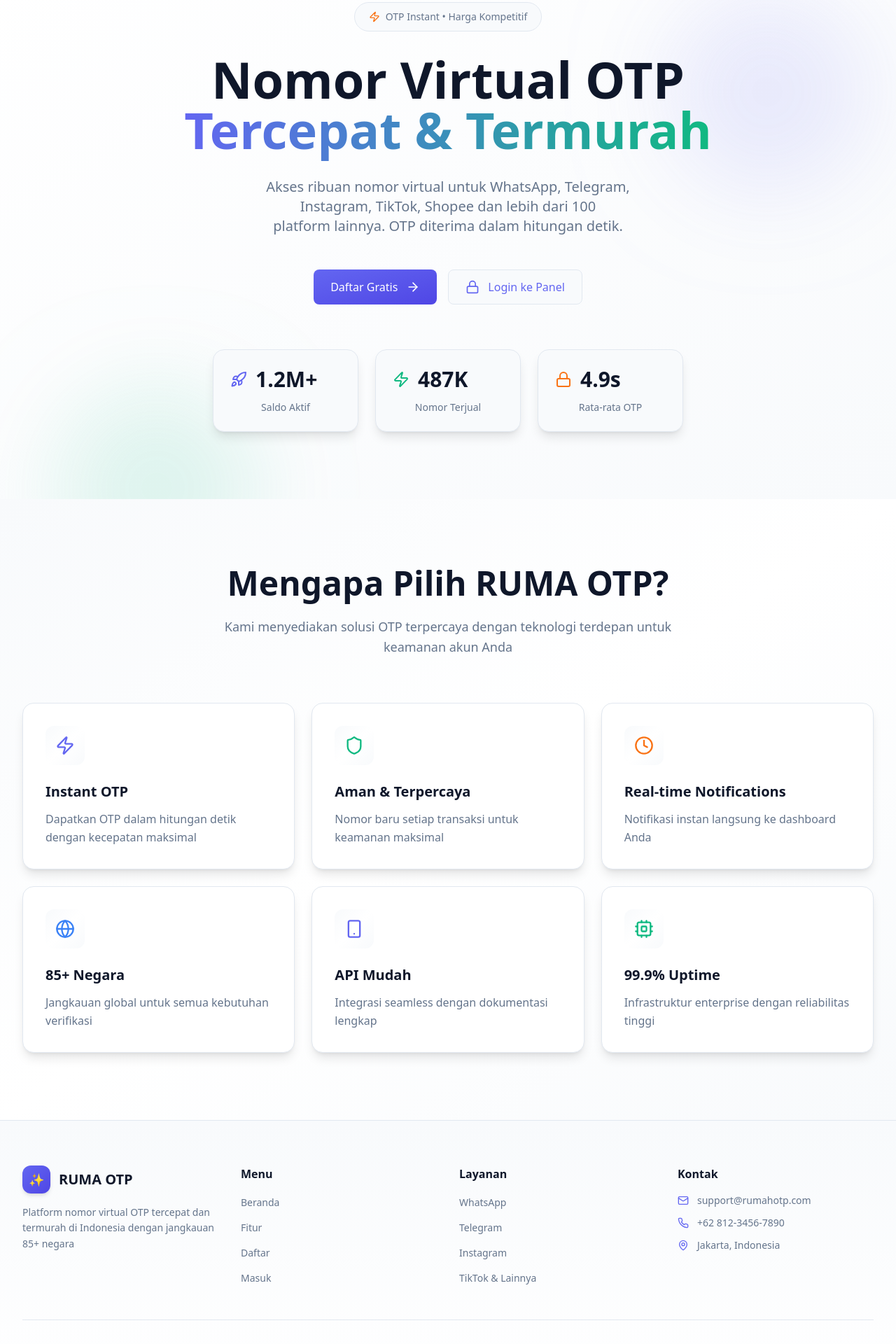
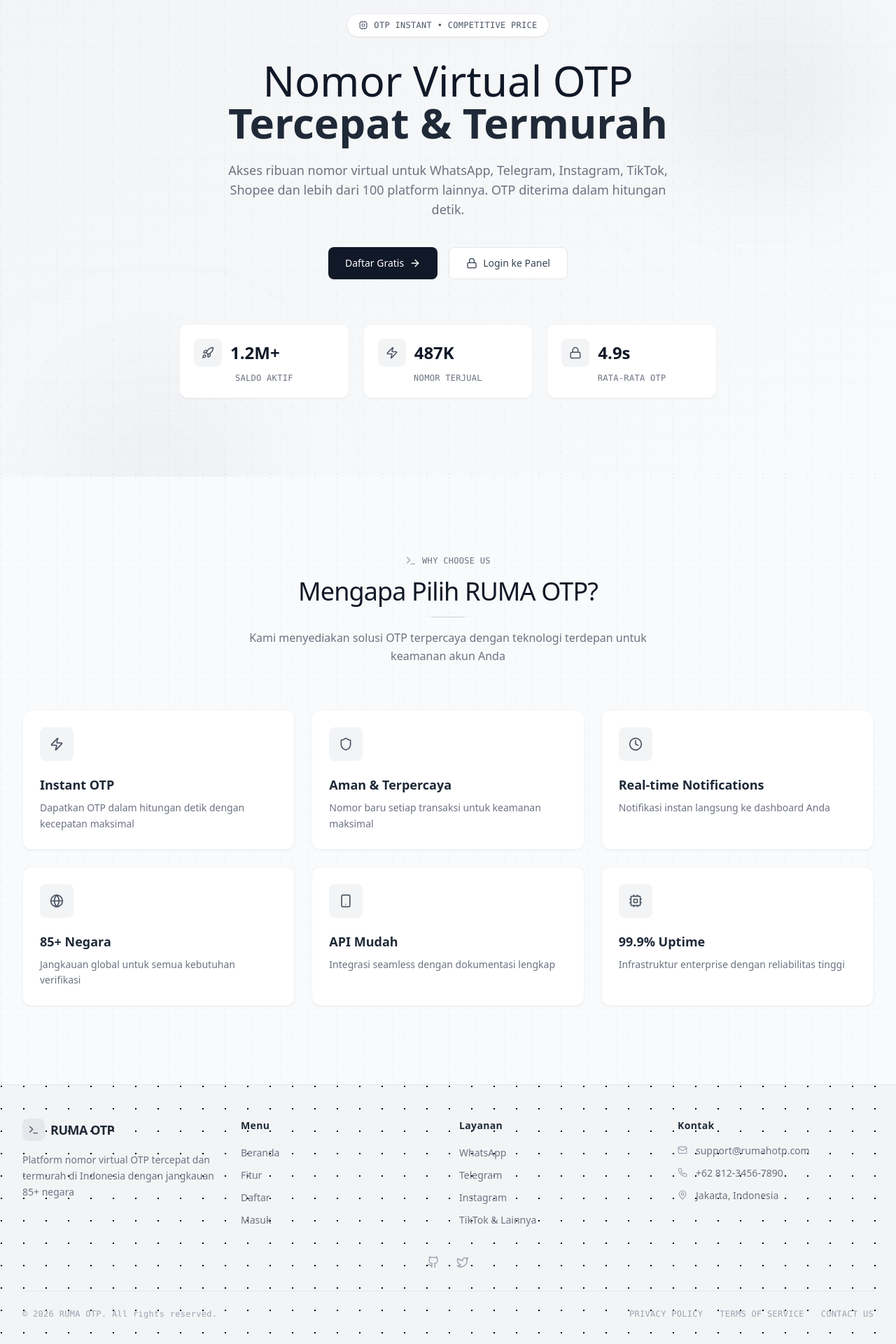
Before and after one commit to fahrihosting3/websiteotp, a Next.js app: page / in a window 1280 px wide. Shown: the part 160-2080 px from the top of the page at 70% size. Built offline with nearby package versions, Linux system fonts and the light colour scheme.

Commit message:
Add files via upload

```diff
--- a/components/Features.tsx
+++ b/components/Features.tsx
@@ -1,5 +1,6 @@
 // components/Features.tsx
-import { Zap, Shield, Clock, Globe, Smartphone, Cpu } from "lucide-react";
+"use client";
+import { Zap, Shield, Clock, Globe, Smartphone, Cpu, Terminal } from "lucide-react";
 
 export default function Features() {
   const features = [
@@ -7,49 +8,59 @@
       icon: Zap,
       title: "Instant OTP",
       desc: "Dapatkan OTP dalam hitungan detik dengan kecepatan maksimal",
-      color: "text-[var(--color-primary)]",
     },
     {
       icon: Shield,
       title: "Aman & Terpercaya",
       desc: "Nomor baru setiap transaksi untuk keamanan maksimal",
-      color: "text-[var(--color-secondary)]",
     },
     {
       icon: Clock,
       title: "Real-time Notifications",
       desc: "Notifikasi instan langsung ke dashboard Anda",
-      color: "text-[var(--color-accent)]",
     },
     {
       icon: Globe,
       title: "85+ Negara",
       desc: "Jangkauan global untuk semua kebutuhan verifikasi",
-      color: "text-[var(--color-info)]",
     },
     {
       icon: Smartphone,
       title: "API Mudah",
       desc: "Integrasi seamless dengan dokumentasi lengkap",
-      color: "text-[var(--color-primary)]",
     },
     {
       icon: Cpu,
       title: "99.9% Uptime",
       desc: "Infrastruktur enterprise dengan reliabilitas tinggi",
-      color: "text-[var(--color-secondary)]",
     },
   ];
 
   return (
-    <section id="fitur" className="section-spacing bg-gradient-to-br from-[var(--color-surface)] via-[var(--color-background)] to-[var(--color-surface)]">
-      <div className="container-custom">
+    <section id="fitur" className="relative overflow-hidden bg-gray-50 py-20 sm:py-28">
+      {/* Retro Pattern Background */}
+      <div className="absolute inset-0 opacity-5">
+        <div className="absolute inset-0" style={{
+          backgroundImage: `radial-gradient(circle at 2px 2px, #000 1px, transparent 1px)`,
+          backgroundSize: '32px 32px'
+        }}></div>
+      </div>
+
+      {/* Subtle Grid */}
+      <div className="absolute inset-0 bg-[linear-gradient(0deg,_#d1d5db_1px,_transparent_1px),linear-gradient(90deg,_#d1d5db_1px,_transparent_1px)] bg-[length:40px_40px] opacity-10"></div>
+
+      <div className="relative z-10 max-w-7xl mx-auto px-4 sm:px-6 lg:px-8">
         {/* Section Header */}
         <div className="text-center mb-16 max-w-2xl mx-auto">
-          <h2 className="text-4xl sm:text-5xl font-bold mb-6 text-[var(--color-text-primary)]">
+          <div className="flex items-center justify-center gap-2 mb-4">
+            <Terminal size={16} className="text-gray-400" />
+            <span className="text-xs font-mono text-gray-500 tracking-wide">WHY CHOOSE US</span>
+          </div>
+          <h2 className="text-3xl sm:text-4xl font-light text-gray-900 mb-4 tracking-tight">
             Mengapa Pilih RUMA OTP?
           </h2>
-          <p className="text-lg text-[var(--color-text-secondary)] leading-relaxed">
+          <div className="w-12 h-px bg-gray-300 mx-auto my-4"></div>
+          <p className="text-base text-gray-500 leading-relaxed max-w-xl mx-auto">
             Kami menyediakan solusi OTP terpercaya dengan teknologi terdepan untuk keamanan akun Anda
           </p>
         </div>
@@ -61,15 +72,15 @@
             return (
               <div
                 key={i}
-                className="bg-[var(--color-background)] border border-[var(--color-border)] rounded-2xl p-8 card-shadow hover:border-[var(--color-primary)] transition-all duration-300 group"
+                className="group bg-white border border-gray-100 rounded-xl p-6 shadow-sm hover:shadow-md transition-all duration-300 hover:border-gray-200"
               >
-                <div className={`w-14 h-14 rounded-xl bg-gradient-to-br from-[var(--color-primary)]/10 to-[var(--color-secondary)]/10 flex items-center justify-center mb-6 group-hover:shadow-lg transition-shadow duration-300`}>
-                  <IconComponent size={28} className={f.color} />
+                <div className="w-12 h-12 bg-gray-100 rounded-lg flex items-center justify-center mb-5 group-hover:bg-gray-200 transition-colors duration-300">
+                  <IconComponent size={20} className="text-gray-600" />
                 </div>
-                <h3 className="text-xl font-bold text-[var(--color-text-primary)] mb-3">
+                <h3 className="text-lg font-semibold text-gray-800 mb-2">
                   {f.title}
                 </h3>
-                <p className="text-[var(--color-text-secondary)] leading-relaxed">
+                <p className="text-sm text-gray-500 leading-relaxed">
                   {f.desc}
                 </p>
               </div>
--- a/components/Footer.tsx
+++ b/components/Footer.tsx
@@ -1,47 +1,56 @@
 // components/Footer.tsx
+"use client";
 import Link from "next/link";
-import { Mail, MapPin, Phone } from "lucide-react";
+import { Mail, MapPin, Phone, Terminal, Github, Twitter } from "lucide-react";
 
 export default function Footer() {
   return (
-    <footer className="bg-gradient-to-b from-[var(--color-surface)] to-[var(--color-background)] border-t border-[var(--color-border)]">
-      <div className="container-custom py-16">
+    <footer className="relative bg-gray-100 border-t border-gray-200 overflow-hidden">
+      {/* Retro Pattern Background */}
+      <div className="absolute inset-0 opacity-3">
+        <div className="absolute inset-0" style={{
+          backgroundImage: `radial-gradient(circle at 2px 2px, #000 1px, transparent 1px)`,
+          backgroundSize: '32px 32px'
+        }}></div>
+      </div>
+
+      <div className="relative z-10 max-w-7xl mx-auto px-4 sm:px-6 lg:px-8 py-12">
         {/* Main Footer Content */}
-        <div className="grid md:grid-cols-4 gap-8 mb-12">
+        <div className="grid md:grid-cols-4 gap-8 mb-10">
           {/* Brand */}
           <div>
-            <div className="flex items-center gap-3 mb-4">
-              <div className="w-10 h-10 bg-gradient-primary rounded-xl flex items-center justify-center text-white text-lg font-bold shadow-md">
-                ✨
+            <div className="flex items-center gap-2 mb-4">
+              <div className="w-8 h-8 bg-gray-200 rounded-lg flex items-center justify-center">
+                <Terminal size={16} className="text-gray-600" />
               </div>
-              <span className="font-bold text-xl text-[var(--color-text-primary)]">RUMA OTP</span>
+              <span className="font-semibold text-lg text-gray-800 tracking-tight">RUMA OTP</span>
             </div>
-            <p className="text-[var(--color-text-secondary)] text-sm leading-relaxed">
+            <p className="text-gray-500 text-sm leading-relaxed">
               Platform nomor virtual OTP tercepat dan termurah di Indonesia dengan jangkauan 85+ negara
             </p>
           </div>
 
           {/* Quick Links */}
           <div>
-            <h3 className="font-bold text-[var(--color-text-primary)] mb-4">Menu</h3>
-            <ul className="space-y-3">
+            <h3 className="font-semibold text-gray-800 text-sm mb-4 tracking-wide">Menu</h3>
+            <ul className="space-y-2">
               <li>
-                <Link href="/" className="text-[var(--color-text-secondary)] hover:text-[var(--color-primary)] transition-colors text-sm">
+                <Link href="/" className="text-gray-500 hover:text-gray-700 transition-colors text-sm">
                   Beranda
                 </Link>
               </li>
               <li>
-                <Link href="/#fitur" className="text-[var(--color-text-secondary)] hover:text-[var(--color-primary)] transition-colors text-sm">
+                <Link href="/#fitur" className="text-gray-500 hover:text-gray-700 transition-colors text-sm">
                   Fitur
                 </Link>
               </li>
               <li>
-                <Link href="/auth/register" className="text-[var(--color-text-secondary)] hover:text-[var(--color-primary)] transition-colors text-sm">
+                <Link href="/auth/register" className="text-gray-500 hover:text-gray-700 transition-colors text-sm">
                   Daftar
                 </Link>
               </li>
               <li>
-                <Link href="/auth/login" className="text-[var(--color-text-secondary)] hover:text-[var(--color-primary)] transition-colors text-sm">
+                <Link href="/auth/login" className="text-gray-500 hover:text-gray-700 transition-colors text-sm">
                   Masuk
                 </Link>
               </li>
@@ -50,25 +59,25 @@
 
           {/* Services */}
           <div>
-            <h3 className="font-bold text-[var(--color-text-primary)] mb-4">Layanan</h3>
-            <ul className="space-y-3">
+            <h3 className="font-semibold text-gray-800 text-sm mb-4 tracking-wide">Layanan</h3>
+            <ul className="space-y-2">
               <li>
-                <a href="#" className="text-[var(--color-text-secondary)] hover:text-[var(--color-primary)] transition-colors text-sm">
+                <a href="#" className="text-gray-500 hover:text-gray-700 transition-colors text-sm">
                   WhatsApp
                 </a>
               </li>
               <li>
-                <a href="#" className="text-[var(--color-text-secondary)] hover:text-[var(--color-primary)] transition-colors text-sm">
+                <a href="#" className="text-gray-500 hover:text-gray-700 transition-colors text-sm">
                   Telegram
                 </a>
               </li>
               <li>
-                <a href="#" className="text-[var(--color-text-secondary)] hover:text-[var(--color-primary)] transition-colors text-sm">
+                <a href="#" className="text-gray-500 hover:text-gray-700 transition-colors text-sm">
                   Instagram
                 </a>
               </li>
               <li>
-                <a href="#" className="text-[var(--color-text-secondary)] hover:text-[var(--color-primary)] transition-colors text-sm">
+                <a href="#" className="text-gray-500 hover:text-gray-700 transition-colors text-sm">
                   TikTok & Lainnya
                 </a>
               </li>
@@ -77,23 +86,23 @@
 
           {/* Contact */}
           <div>
-            <h3 className="font-bold text-[var(--color-text-primary)] mb-4">Kontak</h3>
+            <h3 className="font-semibold text-gray-800 text-sm mb-4 tracking-wide">Kontak</h3>
             <ul className="space-y-3">
               <li className="flex items-start gap-3">
-                <Mail size={16} className="text-[var(--color-primary)] flex-shrink-0 mt-0.5" />
-                <a href="mailto:support@rumahotp.com" className="text-[var(--color-text-secondary)] hover:text-[var(--color-primary)] transition-colors text-sm">
+                <Mail size={14} className="text-gray-400 flex-shrink-0 mt-0.5" />
+                <a href="mailto:support@rumahotp.com" className="text-gray-500 hover:text-gray-700 transition-colors text-sm">
                   support@rumahotp.com
                 </a>
               </li>
               <li className="flex items-start gap-3">
-                <Phone size={16} className="text-[var(--color-primary)] flex-shrink-0 mt-0.5" />
-                <a href="tel:+6281234567890" className="text-[var(--color-text-secondary)] hover:text-[var(--color-primary)] transition-colors text-sm">
+                <Phone size={14} className="text-gray-400 flex-shrink-0 mt-0.5" />
+                <a href="tel:+6281234567890" className="text-gray-500 hover:text-gray-700 transition-colors text-sm">
                   +62 812-3456-7890
                 </a>
               </li>
               <li className="flex items-start gap-3">
-                <MapPin size={16} className="text-[var(--color-primary)] flex-shrink-0 mt-0.5" />
-                <span className="text-[var(--color-text-secondary)] text-sm">
+                <MapPin size={14} className="text-gray-400 flex-shrink-0 mt-0.5" />
+                <span className="text-gray-500 text-sm">
                   Jakarta, Indonesia
                 </span>
               </li>
@@ -101,16 +110,26 @@
           </div>
         </div>
 
+        {/* Social Links - Optional */}
+        <div className="flex justify-center gap-6 mb-8">
+          <a href="#" className="text-gray-400 hover:text-gray-600 transition-colors">
+            <Github size={18} />
+          </a>
+          <a href="#" className="text-gray-400 hover:text-gray-600 transition-colors">
+            <Twitter size={18} />
+          </a>
+        </div>
+
         {/* Divider */}
-        <div className="h-px bg-[var(--color-border)] my-8"></div>
+        <div className="h-px bg-gray-200 my-6"></div>
 
         {/* Bottom Footer */}
-        <div className="flex flex-col sm:flex-row justify-between items-center gap-4 text-sm text-[var(--color-text-secondary)]">
-          <p>© 2026 RUMA OTP. Semua hak cipta dilindungi.</p>
+        <div className="flex flex-col sm:flex-row justify-between items-center gap-4 text-xs text-gray-400">
+          <p className="font-mono tracking-wide">© 2026 RUMA OTP. All rights reserved.</p>
           <div className="flex gap-6">
-            <a href="#" className="hover:text-[var(--color-primary)] transition-colors">Kebijakan Privasi</a>
-            <a href="#" className="hover:text-[var(--color-primary)] transition-colors">Syarat & Ketentuan</a>
-            <a href="#" className="hover:text-[var(--color-primary)] transition-colors">Hubungi Kami</a>
+            <a href="#" className="hover:text-gray-600 transition-colors font-mono tracking-wide">PRIVACY POLICY</a>
+            <a href="#" className="hover:text-gray-600 transition-colors font-mono tracking-wide">TERMS OF SERVICE</a>
+            <a href="#" className="hover:text-gray-600 transition-colors font-mono tracking-wide">CONTACT US</a>
           </div>
         </div>
       </div>
--- a/components/Hero.tsx
+++ b/components/Hero.tsx
@@ -1,35 +1,47 @@
+// components/Hero.tsx
 "use client";
-import { ArrowRight, Zap, Lock, Rocket } from "lucide-react";
+import { ArrowRight, Zap, Lock, Rocket, Terminal, Cpu } from "lucide-react";
 import { useRouter } from "next/navigation";
 
 export default function Hero() {
   const router = useRouter();
 
   return (
-    <section className="section-spacing bg-gradient-to-br from-[var(--color-background)] to-[var(--color-surface)] relative overflow-hidden">
-      {/* Animated background elements */}
-      <div className="absolute inset-0 overflow-hidden pointer-events-none">
-        <div className="absolute top-20 right-10 w-72 h-72 bg-[var(--color-primary)] rounded-full mix-blend-multiply filter blur-3xl opacity-10 animate-pulse"></div>
-        <div className="absolute -bottom-32 left-20 w-72 h-72 bg-[var(--color-secondary)] rounded-full mix-blend-multiply filter blur-3xl opacity-10 animate-pulse animation-delay-2000"></div>
+    <section className="relative overflow-hidden bg-gradient-to-br from-gray-100 to-gray-50 py-20 sm:py-28">
+      {/* Retro Pattern Background */}
+      <div className="absolute inset-0 opacity-5">
+        <div className="absolute inset-0" style={{
+          backgroundImage: `radial-gradient(circle at 2px 2px, #000 1px, transparent 1px)`,
+          backgroundSize: '32px 32px'
+        }}></div>
       </div>
 
-      <div className="container-custom relative z-10">
+      {/* Subtle Grid */}
+      <div className="absolute inset-0 bg-[linear-gradient(0deg,_#d1d5db_1px,_transparent_1px),linear-gradient(90deg,_#d1d5db_1px,_transparent_1px)] bg-[length:40px_40px] opacity-10"></div>
+
+      {/* Subtle animated circles - gray tones */}
+      <div className="absolute inset-0 overflow-hidden pointer-events-none">
+        <div className="absolute top-20 right-10 w-72 h-72 bg-gray-400 rounded-full mix-blend-multiply filter blur-3xl opacity-5 animate-pulse"></div>
+        <div className="absolute -bottom-32 left-20 w-72 h-72 bg-gray-500 rounded-full mix-blend-multiply filter blur-3xl opacity-5 animate-pulse animation-delay-2000"></div>
+      </div>
+
+      <div className="relative z-10 max-w-7xl mx-auto px-4 sm:px-6 lg:px-8">
         <div className="text-center max-w-4xl mx-auto">
-          {/* Badge */}
-          <div className="inline-flex items-center gap-2 bg-[var(--color-surface)] border border-[var(--color-border)] px-5 py-2.5 rounded-full text-sm font-medium mb-8">
-            <Zap size={16} className="text-[var(--color-accent)]" />
-            <span className="text-[var(--color-text-secondary)]">OTP Instant • Harga Kompetitif</span>
+          {/* Badge - Retro Style */}
+          <div className="inline-flex items-center gap-2 bg-white border border-gray-200 px-4 py-2 rounded-full mb-8 shadow-sm">
+            <Cpu size={14} className="text-gray-500" />
+            <span className="text-xs font-mono text-gray-600 tracking-wide">OTP INSTANT • COMPETITIVE PRICE</span>
           </div>
 
           {/* Main Heading */}
-          <h1 className="text-5xl sm:text-6xl lg:text-7xl font-bold leading-tight mb-8 text-balance">
+          <h1 className="text-4xl sm:text-5xl lg:text-6xl font-light text-gray-900 leading-tight mb-6">
             Nomor Virtual OTP
             <br />
-            <span className="text-gradient">Tercepat & Termurah</span>
+            <span className="font-semibold text-gray-800">Tercepat & Termurah</span>
           </h1>
 
           {/* Subheading */}
-          <p className="text-lg sm:text-xl text-[var(--color-text-secondary)] max-w-2xl mx-auto mb-12 text-balance leading-relaxed">
+          <p className="text-base sm:text-lg text-gray-500 max-w-2xl mx-auto mb-10 leading-relaxed">
             Akses ribuan nomor virtual untuk WhatsApp, Telegram, Instagram, TikTok, Shopee dan lebih dari 100 platform lainnya. OTP diterima dalam hitungan detik.
           </p>
 
@@ -37,46 +49,69 @@
           <div className="flex flex-col sm:flex-row gap-4 justify-center mb-16">
             <button
               onClick={() => router.push("/auth/register")}
-              className="btn-primary flex items-center justify-center gap-3 group"
+              className="inline-flex items-center justify-center gap-2 px-6 py-3 bg-gray-900 text-white text-sm font-medium rounded-lg hover:bg-gray-800 transition-all duration-300 group shadow-sm"
             >
               Daftar Gratis
-              <ArrowRight size={20} className="group-hover:translate-x-1 transition-transform" />
+              <ArrowRight size={16} className="group-hover:translate-x-0.5 transition-transform" />
             </button>
             <button
               onClick={() => router.push("/auth/login")}
-              className="btn-secondary flex items-center justify-center gap-3"
+              className="inline-flex items-center justify-center gap-2 px-6 py-3 bg-white text-gray-700 text-sm font-medium border border-gray-200 rounded-lg hover:bg-gray-50 hover:border-gray-300 transition-all duration-300"
             >
-              <Lock size={20} />
+              <Lock size={16} />
               Login ke Panel
             </button>
           </div>
 
-          {/* Stats Grid */}
-          <div className="grid grid-cols-1 sm:grid-cols-3 gap-6 max-w-2xl mx-auto">
-            <div className="bg-[var(--color-surface)] border border-[var(--color-border)] rounded-2xl p-6 card-shadow">
-              <div className="flex items-center gap-3 mb-3">
-                <Rocket className="text-[var(--color-primary)]" size={24} />
-                <div className="text-3xl font-bold text-[var(--color-text-primary)]">1.2M+</div>
+          {/* Stats Grid - Retro Cards */}
+          <div className="grid grid-cols-1 sm:grid-cols-3 gap-5 max-w-3xl mx-auto">
+            <div className="bg-white border border-gray-100 rounded-xl p-5 shadow-sm hover:shadow-md transition-all duration-300">
+              <div className="flex items-center gap-3 mb-2">
+                <div className="w-10 h-10 bg-gray-100 rounded-lg flex items-center justify-center">
+                  <Rocket size={18} className="text-gray-600" />
+                </div>
+                <div className="text-2xl font-semibold text-gray-900">1.2M+</div>
               </div>
-              <div className="text-[var(--color-text-secondary)] text-sm font-medium">Saldo Aktif</div>
+              <div className="text-xs text-gray-500 font-mono tracking-wide">SALDO AKTIF</div>
             </div>
-            <div className="bg-[var(--color-surface)] border border-[var(--color-border)] rounded-2xl p-6 card-shadow">
-              <div className="flex items-center gap-3 mb-3">
-                <Zap className="text-[var(--color-secondary)]" size={24} />
-                <div className="text-3xl font-bold text-[var(--color-text-primary)]">487K</div>
+
+            <div className="bg-white border border-gray-100 rounded-xl p-5 shadow-sm hover:shadow-md transition-all duration-300">
+              <div className="flex items-center gap-3 mb-2">
+                <div className="w-10 h-10 bg-gray-100 rounded-lg flex items-center justify-center">
+                  <Zap size={18} className="text-gray-600" />
+                </div>
+                <div className="text-2xl font-semibold text-gray-900">487K</div>
               </div>
-              <div className="text-[var(--color-text-secondary)] text-sm font-medium">Nomor Terjual</div>
+              <div className="text-xs text-gray-500 font-mono tracking-wide">NOMOR TERJUAL</div>
             </div>
-            <div className="bg-[var(--color-surface)] border border-[var(--color-border)] rounded-2xl p-6 card-shadow">
-              <div className="flex items-center gap-3 mb-3">
-                <Lock className="text-[var(--color-accent)]" size={24} />
-                <div className="text-3xl font-bold text-[var(--color-text-primary)]">4.9s</div>
+
+            <div className="bg-white border border-gray-100 rounded-xl p-5 shadow-sm hover:shadow-md transition-all duration-300">
+              <div className="flex items-center gap-3 mb-2">
+                <div className="w-10 h-10 bg-gray-100 rounded-lg flex items-center justify-center">
+                  <Lock size={18} className="text-gray-600" />
+                </div>
+                <div className="text-2xl font-semibold text-gray-900">4.9s</div>
               </div>
-              <div className="text-[var(--color-text-secondary)] text-sm font-medium">Rata-rata OTP</div>
+              <div className="text-xs text-gray-500 font-mono tracking-wide">RATA-RATA OTP</div>
             </div>
           </div>
         </div>
       </div>
+
+      <style jsx>{`
+        @keyframes pulse {
+          0%, 100% { opacity: 0.05; }
+          50% { opacity: 0.1; }
+        }
+
+        .animate-pulse {
+          animation: pulse 4s cubic-bezier(0.4, 0, 0.6, 1) infinite;
+        }
+
+        .animation-delay-2000 {
+          animation-delay: 2s;
+        }
+      `}</style>
     </section>
   );
 }
```
Also changed, not shown: components/SuccessPopup.tsx (+50 -16 lines).
